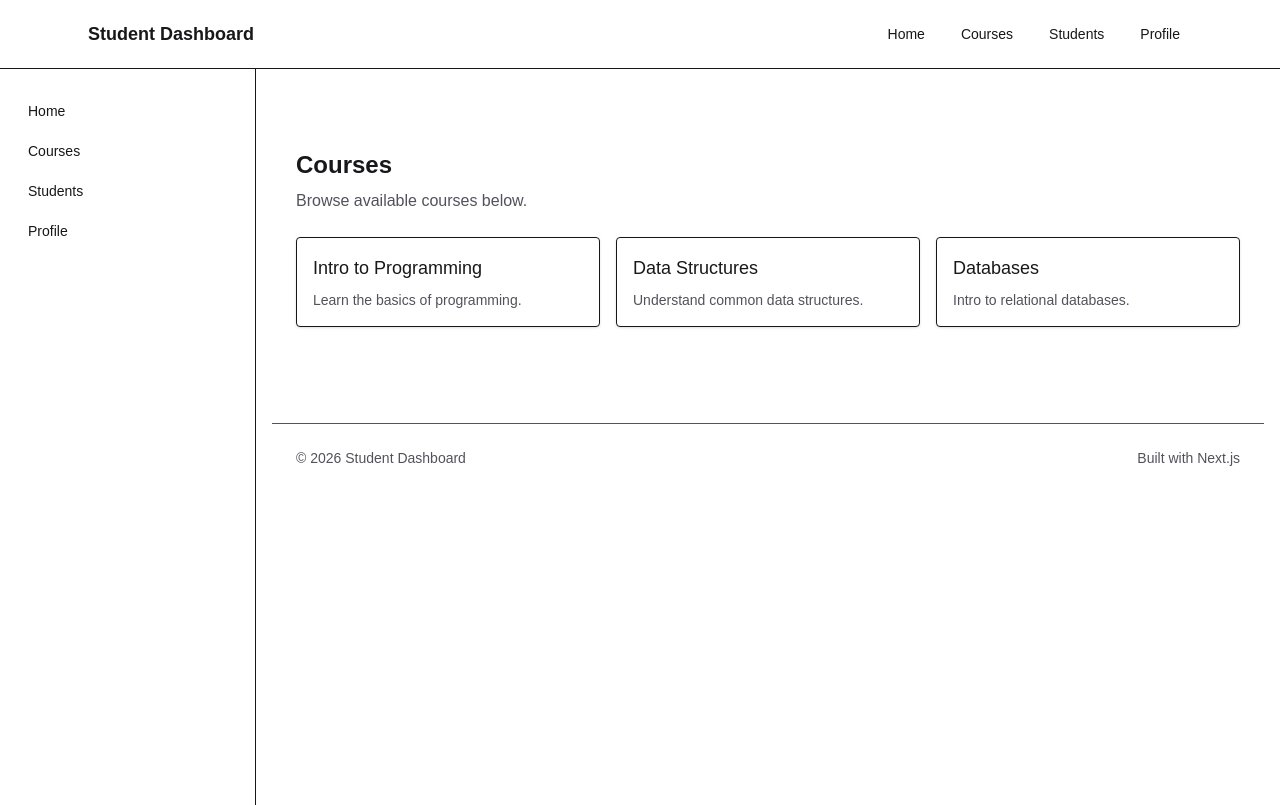
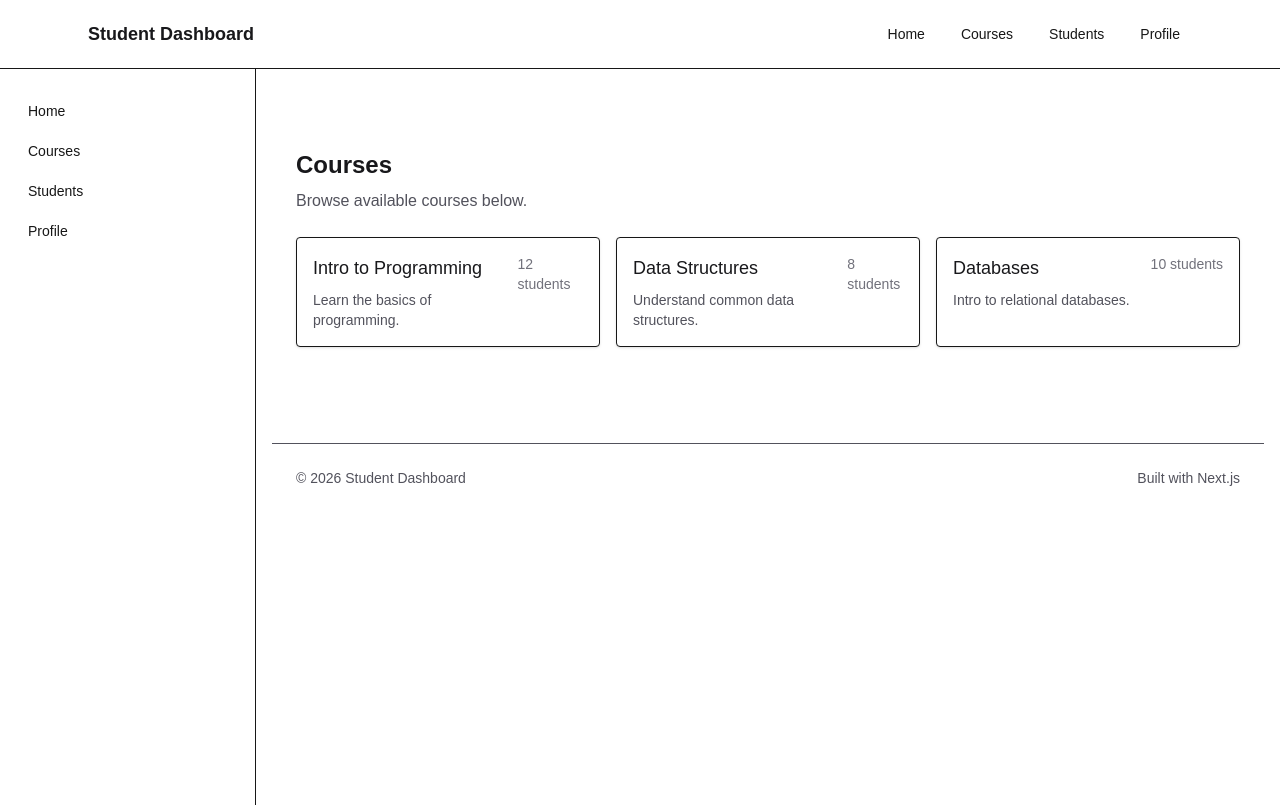
Before and after one commit to InushiKavindi/student-course-dashboard, a Next.js app: page /courses in a window 1280 px wide. Built offline with nearby package versions, Linux system fonts and the light colour scheme.

Commit message:
Create CourseCard and StudentTable as components

```diff
--- /dev/null
+++ b/app/components/CourseCard.tsx
@@ -0,0 +1,20 @@
+type CourseCardProps = {
+  id: number | string;
+  title: string;
+  desc?: string;
+  meta?: string;
+};
+
+export default function CourseCard({ id, title, desc, meta }: CourseCardProps) {
+  return (
+    <article className="rounded border bg-white p-4 shadow-sm dark:bg-zinc-900">
+      <div className="flex items-start justify-between">
+        <div>
+          <h3 className="text-lg font-medium text-zinc-900 dark:text-zinc-50">{title}</h3>
+          {desc && <p className="mt-2 text-sm text-zinc-600 dark:text-zinc-400">{desc}</p>}
+        </div>
+        {meta && <div className="ml-4 text-sm text-zinc-500 dark:text-zinc-400">{meta}</div>}
+      </div>
+    </article>
+  );
+}
--- /dev/null
+++ b/app/components/StudentTable.tsx
@@ -0,0 +1,35 @@
+type Student = {
+  id: number | string;
+  name: string;
+  email?: string;
+  course?: string;
+};
+
+type StudentTableProps = {
+  students: Student[];
+};
+
+export default function StudentTable({ students }: StudentTableProps) {
+  return (
+    <div className="mt-6 overflow-auto">
+      <table className="w-full table-auto border-collapse">
+        <thead>
+          <tr className="text-left text-sm text-zinc-600 dark:text-zinc-400">
+            <th className="pb-2">Name</th>
+            <th className="pb-2">Email</th>
+            <th className="pb-2">Course</th>
+          </tr>
+        </thead>
+        <tbody>
+          {students.map((s) => (
+            <tr key={s.id} className="border-t bg-white dark:bg-zinc-900">
+              <td className="py-3 pr-4">{s.name}</td>
+              <td className="py-3 pr-4 text-sm text-zinc-600 dark:text-zinc-400">{s.email}</td>
+              <td className="py-3 pr-4 text-sm text-zinc-600 dark:text-zinc-400">{s.course}</td>
+            </tr>
+          ))}
+        </tbody>
+      </table>
+    </div>
+  );
+}
--- a/app/courses/page.tsx
+++ b/app/courses/page.tsx
@@ -1,8 +1,10 @@
+import CourseCard from "../components/CourseCard";
+
 export default function CoursesPage() {
   const sampleCourses = [
-    { id: 1, title: "Intro to Programming", desc: "Learn the basics of programming." },
-    { id: 2, title: "Data Structures", desc: "Understand common data structures." },
-    { id: 3, title: "Databases", desc: "Intro to relational databases." },
+    { id: 1, title: "Intro to Programming", desc: "Learn the basics of programming.", meta: "12 students" },
+    { id: 2, title: "Data Structures", desc: "Understand common data structures.", meta: "8 students" },
+    { id: 3, title: "Databases", desc: "Intro to relational databases.", meta: "10 students" },
   ];
 
   return (
@@ -13,10 +15,7 @@ export default function CoursesPage() {
 
         <div className="mt-6 grid gap-4 sm:grid-cols-2 lg:grid-cols-3">
           {sampleCourses.map((c) => (
-            <article key={c.id} className="rounded border bg-white p-4 shadow-sm dark:bg-zinc-900">
-              <h2 className="text-lg font-medium text-zinc-900 dark:text-zinc-50">{c.title}</h2>
-              <p className="mt-2 text-sm text-zinc-600 dark:text-zinc-400">{c.desc}</p>
-            </article>
+            <CourseCard key={c.id} id={c.id} title={c.title} desc={c.desc} meta={c.meta} />
           ))}
         </div>
       </main>
--- a/app/students/page.tsx
+++ b/app/students/page.tsx
@@ -1,3 +1,5 @@
+import StudentTable from "../components/StudentTable";
+
 export default function StudentsPage() {
   const students = [
     { id: 1, name: "Alice Johnson", email: "alice@example.com", course: "Intro to Programming" },
@@ -11,26 +13,7 @@ export default function StudentsPage() {
         <h1 className="text-2xl font-semibold text-zinc-900 dark:text-zinc-50">Students</h1>
         <p className="mt-2 text-zinc-600 dark:text-zinc-400">List of enrolled students.</p>
 
-        <div className="mt-6 overflow-auto">
-          <table className="w-full table-auto border-collapse">
-            <thead>
-              <tr className="text-left text-sm text-zinc-600 dark:text-zinc-400">
-                <th className="pb-2">Name</th>
-                <th className="pb-2">Email</th>
-                <th className="pb-2">Course</th>
-              </tr>
-            </thead>
-            <tbody>
-              {students.map((s) => (
-                <tr key={s.id} className="border-t bg-white dark:bg-zinc-900">
-                  <td className="py-3 pr-4">{s.name}</td>
-                  <td className="py-3 pr-4 text-sm text-zinc-600 dark:text-zinc-400">{s.email}</td>
-                  <td className="py-3 pr-4 text-sm text-zinc-600 dark:text-zinc-400">{s.course}</td>
-                </tr>
-              ))}
-            </tbody>
-          </table>
-        </div>
+        <StudentTable students={students} />
       </main>
     </div>
   );
```
